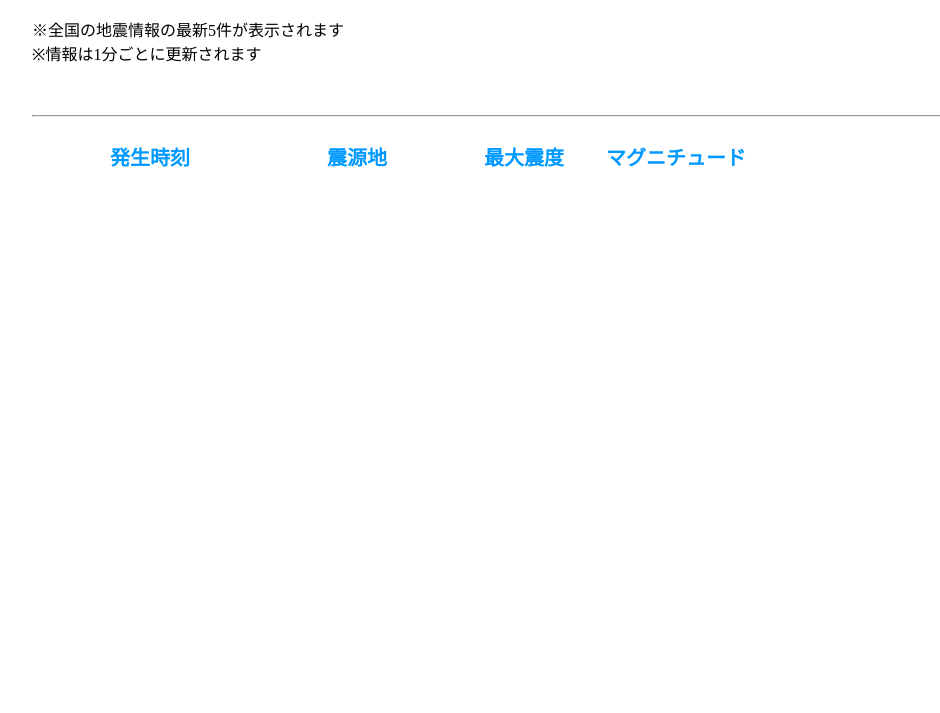
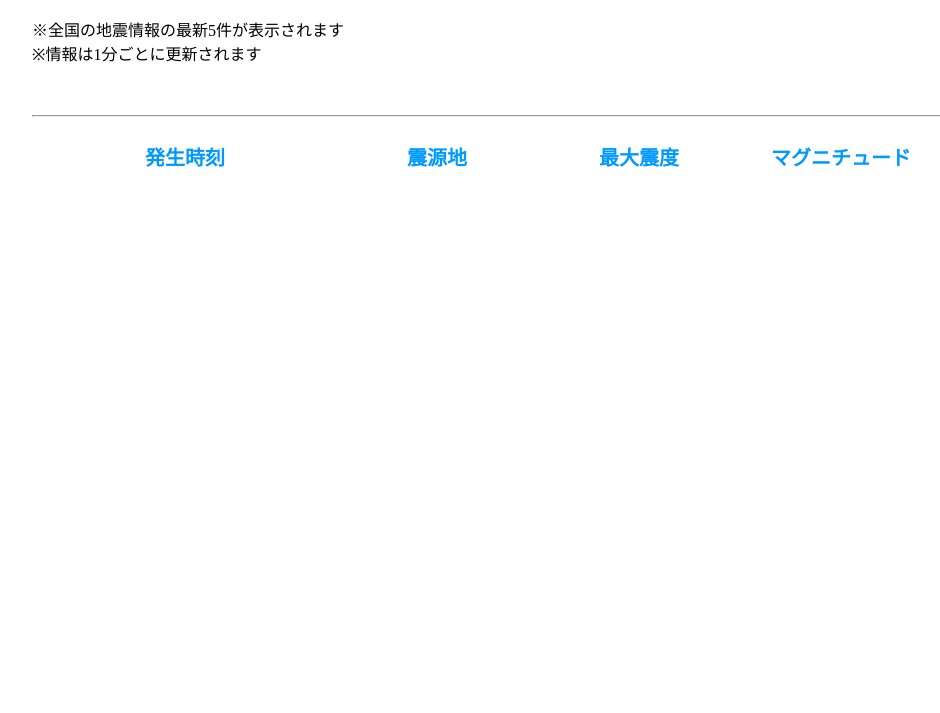
Before and after one commit to KotomiHasegawa/sample, a plain HTML site: page index.html in a window 1280 px wide. Shown: the part 87-800 px from the top of the page, without its empty margins (64-1004 px from the left). Drawn offline with Linux system fonts and the light colour scheme; no server answers.

Commit message:
0208commit

```diff
--- a/index.html
+++ b/index.html
@@ -16,7 +16,7 @@
       <tr>
         <th></th>
         <th class="timeClm">発生時刻</th>
-        <th class="nameClm">震源地</th>
+        <th class="multiClm">震源地</th>
         <th class="multiClm">最大震度</th>
         <th class="multiClm">マグニチュード</th>
       </tr>
--- a/main.css
+++ b/main.css
@@ -25,15 +25,11 @@ table td{
 }
 
 .timeClm{
-  width: 230px;
-}
-
-.nameClm{
-  width: 180px;
+  width: 300px;
 }
 
 .multiClm{
-  width: 150px;
+  width: 200px;
 }
 
 .new{
```
